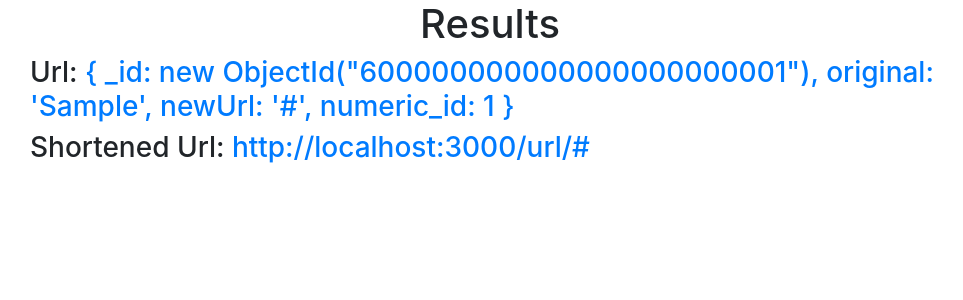
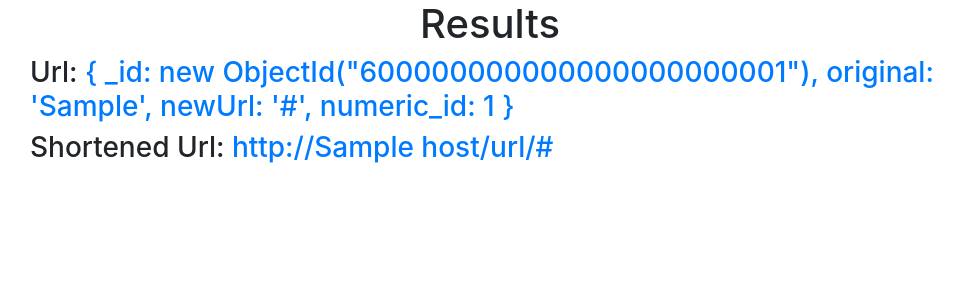
Before and after one commit to tylerBrittain42/Short-url, a Node server app: template views/result.ejs in a window 1280 px wide. Shown: the part 56-356 px from the top of the page, without its empty margins (55-1018 px from the left). Run offline with Node 20, Linux system fonts and the light colour scheme; tables that the repository leaves empty hold one stand-in row (values such as "Sample post"); the template is opened without the code that fills it: values that come from a table or form of the project are taken from there, most other values are stand-ins (such as "Sample title", 1, 10 or a date in 2020); some libraries are stand-ins or nearby versions.

Commit message:
changed hard-coded "localhost:3000" to env var

```diff
--- a/controllers/urlController.js
+++ b/controllers/urlController.js
@@ -29,7 +29,7 @@
             res.render('error',{error:e})
         }
         else{
-            res.render('result', {url: newUrl.original, shortUrl:newUrl.newUrl})
+            res.render('result', {url: newUrl.original, shortUrl:newUrl.newUrl,host:process.env.HOST})
         }
     })
 }
@@ -37,7 +37,7 @@
 exports.get_all = async function(req, res) {
 
     const query = await Url.find({}).select('original newUrl').exec()
-    res.render('all', {urlData:query})
+    res.render('all', {urlData:query, host:process.env.HOST})
 }
 
 exports.redirect_short_url = async function(req, res) {
--- a/views/all.ejs
+++ b/views/all.ejs
@@ -29,8 +29,8 @@
         <tbody>
           <% urlData.forEach(element => { %>
           <tr>
-            <td><%= element.original %> </td>
-            <td><%= element.newUrl %> </td>
+            <td> <a href="http://<%= element.original %>"><%= element.original %></a> </td>
+            <td> <a href="http://<%= host %>/url/<%= element.newUrl %>"><%= element.newUrl %></a> </td>
           </tr>
           <% }) %>
       </table>
--- a/views/result.ejs
+++ b/views/result.ejs
@@ -23,7 +23,7 @@
         <div class="col-sm-10" id="content">
           <h1 class='title'>Results</h1>
           <h3>Url: <a href="http://<%= url %>" ><%= url %></a> </h3>
-          <h3>Shortened Url: <a href="http://localhost:3000/url/<%= shortUrl %>"  >http://localhost:3000/url/<%= shortUrl %></a></h3>
+          <h3>Shortened Url: <a href="http://<%= host %>/url/<%= shortUrl %>"  >http://<%= host%>/url/<%= shortUrl %></a></h3>
         </div>
       </div>
 
```
